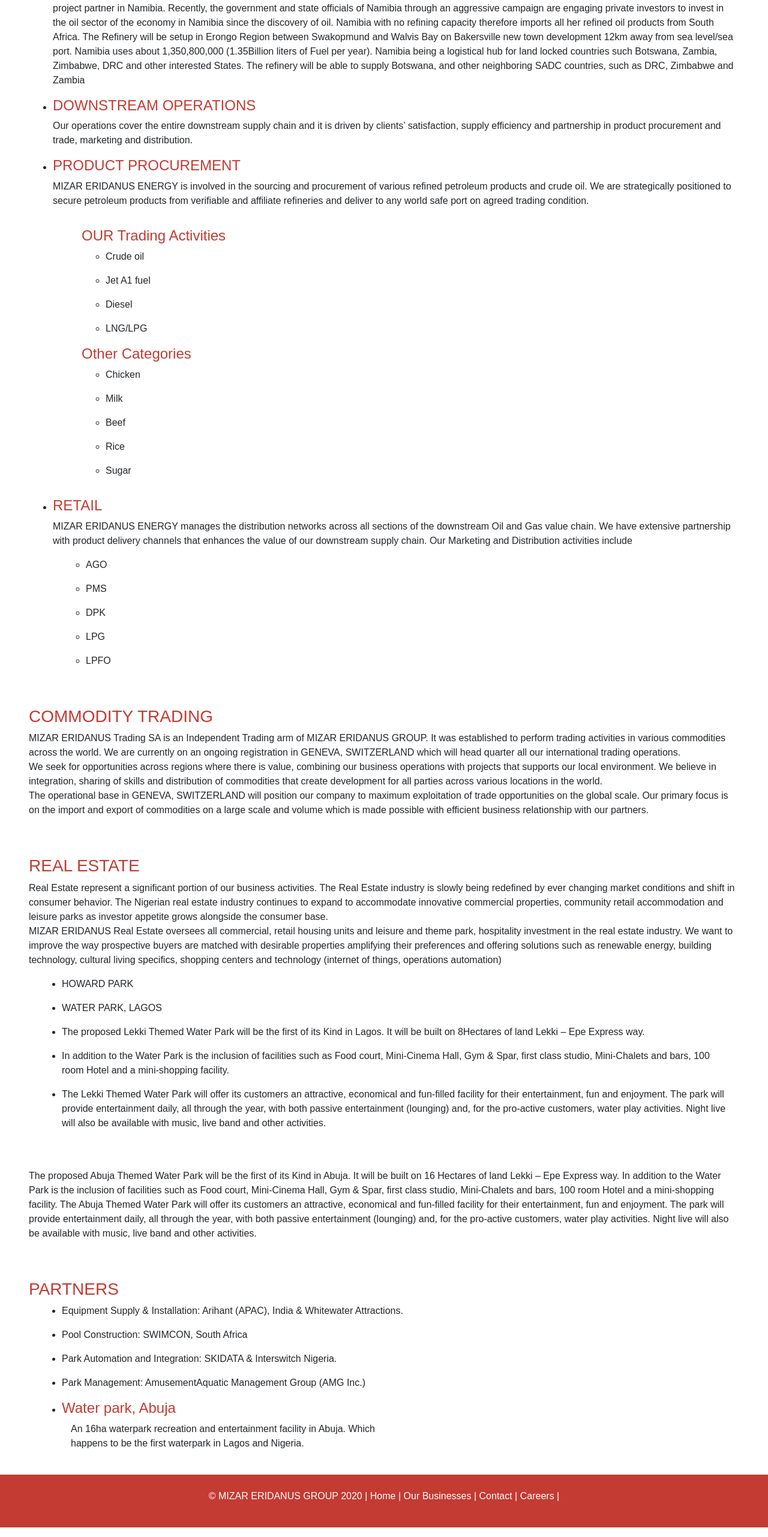
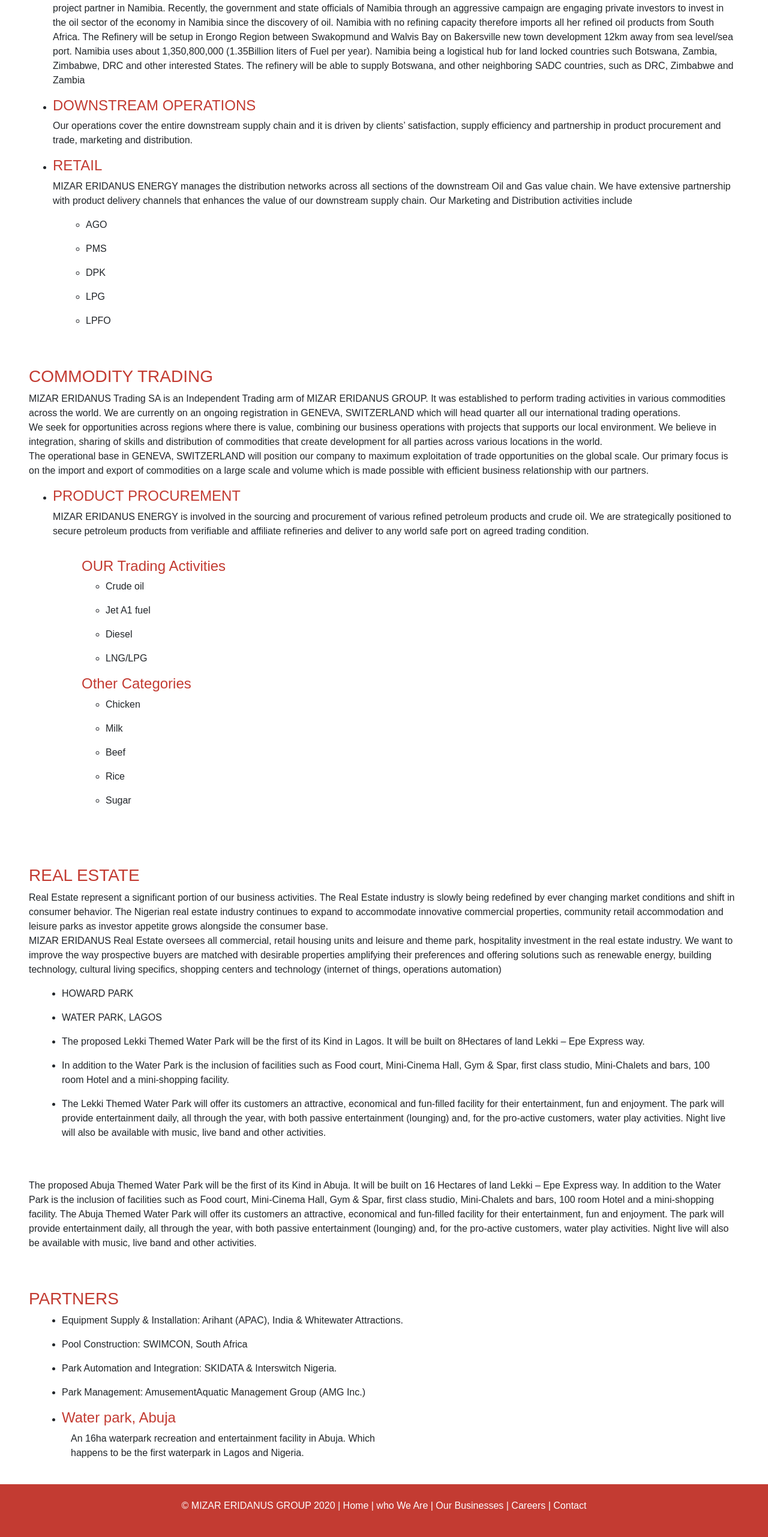
Before and after one commit to ereyomi/mizar-app, an Angular app: page /ourBusiness in a window 1280 px wide. Shown: the part 1170-3733 px from the top of the page at 60% size. Built offline with nearby package versions, Linux system fonts and the light colour scheme; a web font is replaced by a local one.

Commit message:
refactor: our businesses

```diff
--- a/src/app/pages/our-business/our-business.component.html
+++ b/src/app/pages/our-business/our-business.component.html
@@ -65,10 +65,74 @@
                     partnership in product procurement and trade, marketing and distribution.
                 </p>
             </li>
+
+            <li>
+                <p class="h4 secondary-app-color">RETAIL</p>
+                <p class="text-left">
+                    MIZAR ERIDANUS ENERGY manages the distribution networks across all sections of the downstream Oil and Gas value
+                    chain.
+                    We have extensive partnership with product delivery channels that enhances the value of our downstream supply chain.
+                    Our Marketing and Distribution activities include
+                </p>
+                <div class="col-12">
+                    <ul>
+                        <li>
+                            <p class="text-left">
+                                AGO
+                            </p>
+                        </li>
+                        <li>
+                            <p class="text-left">
+                                PMS
+                            </p>
+                        </li>
+                        <li>
+                            <p class="text-left">
+                                DPK
+                            </p>
+                        </li>
+                        <li>
+                            <p class="text-left">
+                                LPG
+                            </p>
+                        </li>
+                        <li>
+                            <p class="text-left">
+                                LPFO
+                            </p>
+                        </li>
+                    </ul>
+                </div>
+            </li>
+        </ul>
+    </div>
+</div>
+
+<div class="row d-flex justify-content-center p-4 px-md-5">
+    <div class="col-12 col-md-12 d-flex flex-column">
+        <p class="h3 secondary-app-color">COMMODITY TRADING</p>
+        <p class="text-left">
+            MIZAR ERIDANUS Trading SA is an Independent Trading arm of MIZAR ERIDANUS GROUP. It was established to perform trading
+            activities in various commodities across the world. We are currently on an ongoing registration in GENEVA, SWITZERLAND
+            which will head quarter all our international trading operations.
+            <br>
+            We seek for opportunities across regions where there is value, combining our business operations with projects that
+            supports our local environment. We believe in integration, sharing of skills and distribution of commodities that create
+            development for all parties across various locations in the world.
+            <br>
+            The operational base in GENEVA, SWITZERLAND will position our company to maximum exploitation of trade opportunities on
+            the global scale. Our primary focus is on the import and export of commodities on a large scale and volume which is made
+            possible with efficient business relationship with our partners.
+        </p>
+    </div>
+    <div class="col-12">
+        <ul>
             <li>
                 <p class="h4 secondary-app-color">PRODUCT PROCUREMENT</p>
-                <p class="text-left">MIZAR ERIDANUS ENERGY is involved in the sourcing and procurement of various refined petroleum products and crude oil.
-                    We are strategically positioned to secure petroleum products from verifiable and affiliate refineries and deliver to any
+                <p class="text-left">MIZAR ERIDANUS ENERGY is involved in the sourcing and procurement of various refined petroleum
+                    products and crude oil.
+                    We are strategically positioned to secure petroleum products from verifiable and affiliate refineries and
+                    deliver to any
                     world safe port on agreed trading condition.
                 </p>
                 <div class="row d-flex justify-content-center py-3 px-md-5">
@@ -129,64 +193,7 @@
                     </div>
                 </div>
             </li>
-            <li>
-                <p class="h4 secondary-app-color">RETAIL</p>
-                <p class="text-left">
-                    MIZAR ERIDANUS ENERGY manages the distribution networks across all sections of the downstream Oil and Gas value
-                    chain.
-                    We have extensive partnership with product delivery channels that enhances the value of our downstream supply chain.
-                    Our Marketing and Distribution activities include
-                </p>
-                <div class="col-12">
-                    <ul>
-                        <li>
-                            <p class="text-left">
-                                AGO
-                            </p>
-                        </li>
-                        <li>
-                            <p class="text-left">
-                                PMS
-                            </p>
-                        </li>
-                        <li>
-                            <p class="text-left">
-                                DPK
-                            </p>
-                        </li>
-                        <li>
-                            <p class="text-left">
-                                LPG
-                            </p>
-                        </li>
-                        <li>
-                            <p class="text-left">
-                                LPFO
-                            </p>
-                        </li>
-                    </ul>
-                </div>
-            </li>
         </ul>
-    </div>
-</div>
-
-<div class="row d-flex justify-content-center p-4 px-md-5">
-    <div class="col-12 col-md-12 d-flex flex-column">
-        <p class="h3 secondary-app-color">COMMODITY TRADING</p>
-        <p class="text-left">
-            MIZAR ERIDANUS Trading SA is an Independent Trading arm of MIZAR ERIDANUS GROUP. It was established to perform trading
-            activities in various commodities across the world. We are currently on an ongoing registration in GENEVA, SWITZERLAND
-            which will head quarter all our international trading operations.
-            <br>
-            We seek for opportunities across regions where there is value, combining our business operations with projects that
-            supports our local environment. We believe in integration, sharing of skills and distribution of commodities that create
-            development for all parties across various locations in the world.
-            <br>
-            The operational base in GENEVA, SWITZERLAND will position our company to maximum exploitation of trade opportunities on
-            the global scale. Our primary focus is on the import and export of commodities on a large scale and volume which is made
-            possible with efficient business relationship with our partners.
-        </p>
     </div>
 </div>
 
--- a/src/app/shared/footer/footer.component.html
+++ b/src/app/shared/footer/footer.component.html
@@ -2,10 +2,11 @@
     <div class="col-12 p-4 py-md-4">
         <p class="text-white text-center">
             © MIZAR ERIDANUS GROUP 2020 |
-            <a href="#">Home</a> |
-            <a href="#">Our Businesses</a> |
-            <a href="#">Contact</a> |
-            <a href="#">Careers</a> |
+            <a [routerLink]="['/home']">Home</a> |
+            <a [routerLink]="['/whoWeAre']">who We Are</a> |
+            <a [routerLink]="['/ourBusiness']">Our Businesses</a> |
+            <a [routerLink]="['/careers']">Careers</a> |
+            <a [routerLink]="['/contact']">Contact</a>
         </p>
     </div>
 </div>
```
